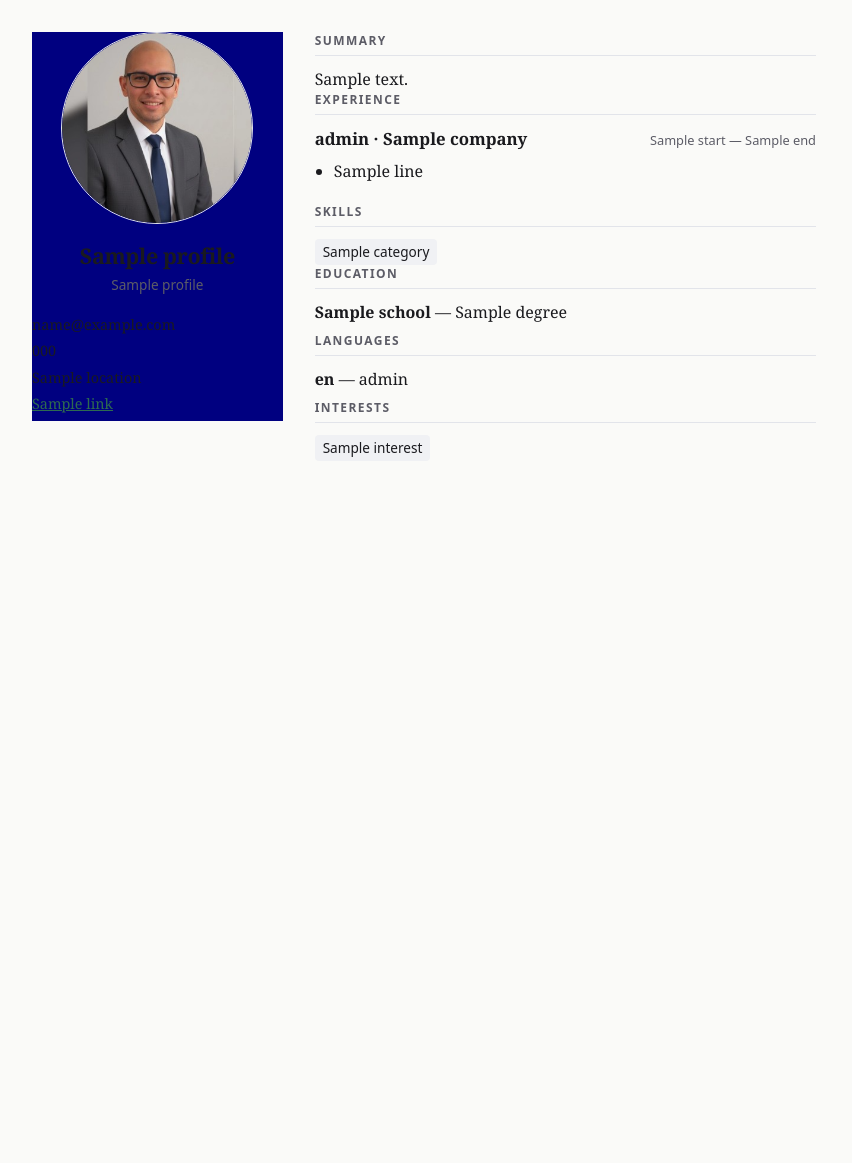
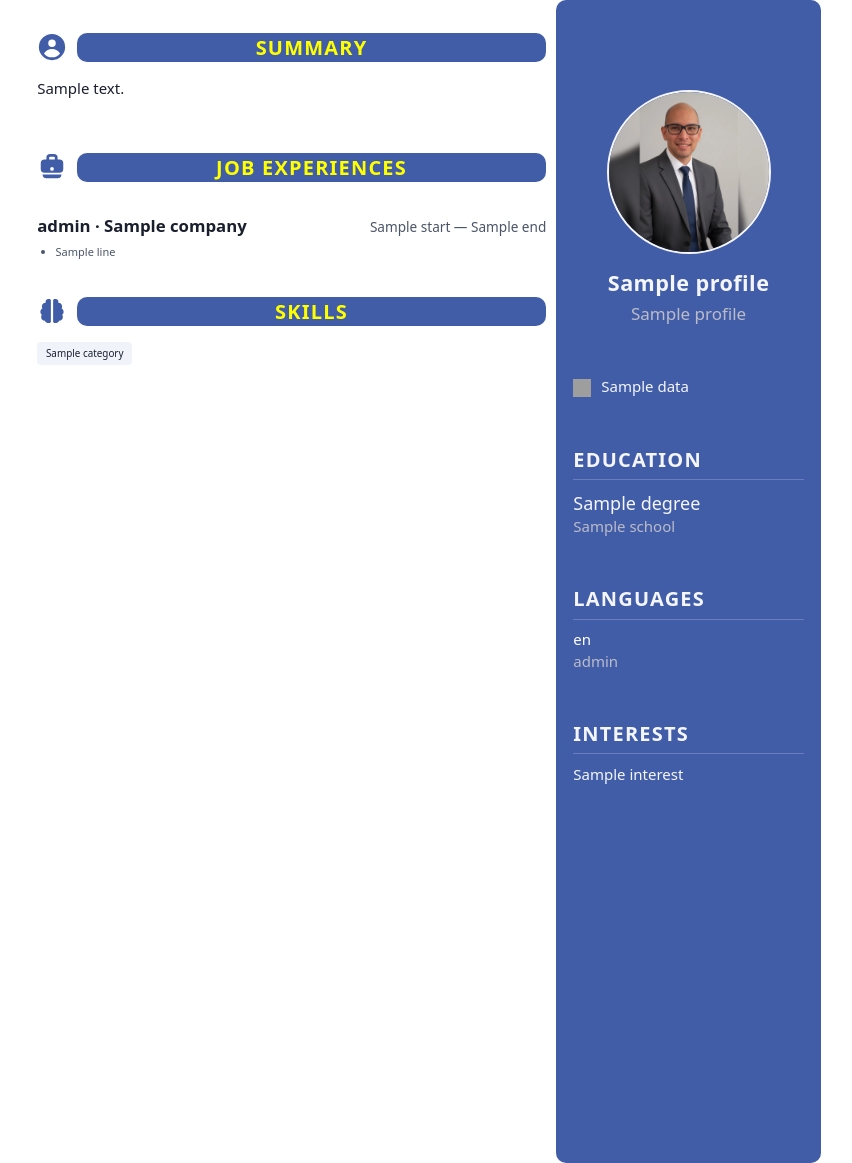
Before and after one commit to FbcGa/cv-generator, a Flask app: template src/templates/cv.html in a window 1280 px wide. Shown: the whole page, without its empty margins (216-1068 px from the left). Before the commit the page ends 457 px from the top, so only its background shows below. Run offline with Flask 3, Linux system fonts and the light colour scheme; the template is opened without the code that fills it: most values are stand-ins (such as "Sample title", 1, 10 or a date in 2020); grey boxes are pictures that could not be loaded.

Commit message:
improving template

```diff
--- a/src/static/css/styles.css
+++ b/src/static/css/styles.css
@@ -1,162 +1,297 @@
 :root {
-  --ink: #1a1a1e;
-  --muted: #5c5c66;
-  --accent: #2d6a4f;
-  --rule: #e2e4ea;
-  --paper: #fafaf8;
-  --font: "Georgia", "Times New Roman", serif;
-  --sans: system-ui, -apple-system, "Segoe UI", sans-serif;
+  --cv-sidebar-bg: #425da8;
+  --cv-sidebar-fg: #f4f6fb;
+  --cv-sidebar-muted: rgba(209, 205, 205, 0.842);
+  --cv-main-fg: #1a1f2e;
+  --cv-main-muted: #4a5568;
+  --cv-accent: #c9d4f0;
+  --cv-radius-sidebar: 10px;
+  --cv-space-xs: 0.35rem;
+  --cv-space-sm: 0.6rem;
+  --cv-space-md: 1rem;
+  --cv-space-lg: 1.25rem;
+  --cv-font-sans: system-ui, -apple-system, "Segoe UI", Roboto, sans-serif;
 }
 
-* {
-  box-sizing: border-box;
+@page {
+  size: A4;
+  margin: 12mm 14mm;
 }
 
-body {
+.cv {
+  display: grid;
+  grid-template-columns: 1fr 0.5fr;
+  width: 210mm;
+  height: 297mm;
   margin: 0 auto;
-  max-width: 52rem;
-  padding: 2rem 1.5rem 3rem;
-  font-family: var(--font);
-  color: var(--ink);
-  background: var(--paper);
+  font-family: var(--cv-font-sans);
+  font-size: 11px;
   line-height: 1.45;
+  color: var(--cv-main-fg);
+  background-color: #fff;
 }
 
-h1 {
-  font-size: 2rem;
-  margin: 0 0 0.25rem;
-  letter-spacing: -0.02em;
+.cv__sidebar {
+  background-color: var(--cv-sidebar-bg);
+  padding: var(--cv-space-lg) 17px;
+  border-radius: var(--cv-radius-sidebar);
+  color: var(--cv-sidebar-fg);
+  display: flex;
+  flex-direction: column;
+  gap: 30px;
+  height: 100%;
 }
 
-h2 {
-  font-family: var(--sans);
-  font-size: 0.75rem;
+.cv__main {
+  padding: var(--cv-space-md) 10px;
+  display: flex;
+  flex-direction: column;
+  gap: var(--cv-space-lg);
+}
+.cv-main__title-container {
+  display: flex;
+  align-items: center;
+  gap: var(--cv-space-sm);
+}
+.cv-main__icon {
+  flex-shrink: 0;
+  width: 30px;
+  height: 30px;
+}
+.cv-main__title {
+  display: flex;
+  width: 100%;
+  font-size: 20px;
+  font-weight: 700;
+  letter-spacing: 0.06em;
   text-transform: uppercase;
-  letter-spacing: 0.12em;
-  color: var(--muted);
-  border-bottom: 1px solid var(--rule);
-  padding-bottom: 0.35rem;
-  margin: 2rem 0 0.75rem;
+  background-color: var(--cv-sidebar-bg);
+  color: yellow;
+  border-radius: 10px;
+  justify-content: center;
 }
 
-h3 {
-  font-size: 1.05rem;
+/* Profile */
+.cv-profile {
+  text-align: center;
+  margin: 70px 0 20px 0;
+}
+
+.cv-profile__photo {
+  display: block;
+  margin: 0 auto var(--cv-space-md);
+  width: 160px;
+  height: 160px;
+  border-radius: 50%;
+  border: 2px solid var(--cv-sidebar-fg);
+  object-fit: cover;
+}
+
+.cv-profile__name {
+  margin: 0 0 var(--cv-space-xs);
+  font-size: 1.35rem;
+  font-weight: 700;
+  letter-spacing: 0.02em;
+  line-height: 1.2;
+}
+
+.cv-profile__headline {
+  margin: 0;
+  font-size: 17px;
+  font-weight: 300;
+  color: var(--cv-sidebar-muted);
+}
+
+/* Contact */
+.cv-contact__list {
+  list-style: none;
+  padding: 0;
+  margin: 0 0 var(--cv-space-md);
+}
+
+.cv-contact__item {
+  display: flex;
+  align-items: center;
+  gap: 10px;
+  margin-bottom: var(--cv-space-sm);
+}
+
+.cv-contact__item:last-child {
+  margin-bottom: 0;
+}
+
+.cv-contact__icon {
+  flex-shrink: 0;
+  width: 18px;
+  height: 18px;
+}
+
+.cv-contact__link {
+  text-decoration: none;
+  color: var(--cv-sidebar-fg);
+  border-bottom: 1px solid transparent;
+  font-size: 15px;
+}
+
+/* Section (shared) */
+.cv-section {
+  margin-bottom: var(--cv-space-md);
+}
+
+.cv-section:last-child {
+  margin-bottom: 0;
+}
+
+.cv-section__title {
+  margin: 0 0 var(--cv-space-sm);
+  padding-bottom: var(--cv-space-xs);
+  font-size: 20px;
+  font-weight: 700;
+  letter-spacing: 0.06em;
+  text-transform: uppercase;
+  border-bottom: 1px solid rgba(255, 255, 255, 0.2);
+}
+
+.cv__main .cv-section__title {
+  color: var(--cv-main-fg);
+  border-bottom-color: #e2e6ef;
+}
+
+.cv-section__body {
+  margin: 0;
+  padding: 0;
+  display: flex;
+  flex-direction: column;
+  gap: 10px;
+}
+
+.cv-section--sidebar .cv-section__title {
+  color: var(--cv-sidebar-fg);
+}
+
+.cv-section__text {
+  font-size: 15px;
+  text-align: justify;
   margin: 0;
 }
 
-.container {
-  width: 100%;
-  display: grid;
-  grid-template-columns: 0.5fr 1fr;
-  gap: 2rem;
-  align-items: start;
-}
-
-.profile-column {
-  position: sticky;
-  top: 1.5rem;
-  background-color: #000080;
-}
-
-.profile-photo {
-  display: block;
-  width: 100%;
-  max-width: 12rem;
-  height: auto;
-  border-radius: 50%;
-  margin: 0 auto 1rem;
-  border: 1px solid var(--rule);
-}
-
-.profile-column h1 {
-  text-align: center;
-  font-size: 1.35rem;
-}
-
-.profile-title {
-  font-family: var(--sans);
-  font-size: 0.85rem;
-  color: var(--muted);
-  text-align: center;
-  margin: 0 0 1.25rem;
-}
-
-.profile-column .contact {
-  list-style: none;
-  margin: 0;
-  padding: 0;
-  font-size: 0.9rem;
-}
-
-.profile-column .contact li {
-  margin-bottom: 0.35rem;
-  word-break: break-word;
-}
-
-.profile-column .contact a {
-  color: var(--accent);
-}
-
-.content h2:first-of-type {
-  margin-top: 0;
-}
-
-.summary {
+/* Lists */
+.cv-list {
   margin: 0;
 }
 
-.job {
-  margin-bottom: 1.25rem;
+.cv-list--sidebar {
+  color: white;
+  padding-left: 0;
 }
 
-.job-head {
+.cv-list__item {
+  display: flex;
+  flex-direction: column;
+  gap: 10px;
+}
+
+.cv-list__item-language {
+  margin: 0;
+  font-size: 15px;
+}
+
+.cv-list__item-level {
+  font-size: 15px;
+  font-weight: 200;
+  color: var(--cv-sidebar-muted);
+}
+
+/* Education (sidebar) */
+.cv-education__line {
+  margin: 0;
+  font-size: 18px;
+  font-weight: 500;
+}
+
+.cv-education__line:last-child {
+  margin-bottom: 0;
+}
+
+.cv-education__school {
+  font-size: 15px;
+  font-weight: 200;
+  gap: 10px;
+  color: var(--cv-sidebar-muted);
+}
+
+/* Experience */
+.cv-experience {
+  display: flex;
+  flex-direction: column;
+  gap: var(--cv-space-md);
+}
+
+.cv-experience > .cv-section__title {
+  margin-bottom: 0;
+}
+
+.cv-job {
+  padding-bottom: var(--cv-space-sm);
+  border-bottom: 1px solid #eef1f7;
+}
+
+.cv-job:last-child {
+  padding-bottom: 0;
+  border-bottom: none;
+}
+
+.cv-job__header {
   display: flex;
   flex-wrap: wrap;
+  align-items: baseline;
   justify-content: space-between;
-  gap: 0.5rem;
-  align-items: baseline;
+  gap: var(--cv-space-sm);
+  margin-bottom: var(--cv-space-xs);
 }
 
-.dates {
-  font-family: var(--sans);
-  font-size: 0.8rem;
-  color: var(--muted);
+.cv-job__title {
+  margin: 0;
+  font-size: 1.05rem;
+  font-weight: 600;
+  color: var(--cv-main-fg);
+}
+
+.cv-job__period {
+  flex-shrink: 0;
+  font-size: 0.85rem;
+  color: var(--cv-main-muted);
   white-space: nowrap;
 }
 
-.job ul {
-  margin: 0.5rem 0 0;
-  padding-left: 1.2rem;
+.cv-job__highlights {
+  margin: 0;
+  padding-left: 1.15rem;
+  color: var(--cv-main-muted);
 }
 
-.skills {
-  list-style: none;
+.cv-job__highlight {
+  margin-bottom: var(--cv-space-xs);
+}
+
+.cv-job__highlight:last-child {
+  margin-bottom: 0;
+}
+
+/* Skills */
+.cv-skills__list {
+  display: flex;
+  flex-wrap: wrap;
+  gap: var(--cv-space-xs) var(--cv-space-sm);
   margin: 0;
   padding: 0;
-  display: flex;
-  flex-wrap: wrap;
-  gap: 0.35rem 0.75rem;
+  list-style: none;
 }
 
-.skills li {
-  font-family: var(--sans);
-  font-size: 0.85rem;
-  padding: 0.2rem 0.5rem;
-  background: #f0f1f4;
+.cv-skills__item {
+  padding: 0.25rem 0.55rem;
+  font-size: 0.9em;
+  background: #f0f3fa;
   border-radius: 4px;
+  color: var(--cv-main-fg);
 }
-
-.edu {
-  margin-bottom: 0.5rem;
-}
-
-@media (max-width: 40rem) {
-  .container {
-    grid-template-columns: 1fr;
-  }
-
-  .profile-column {
-    position: static;
-    text-align: center;
-  }
-}
--- a/src/templates/cv.html
+++ b/src/templates/cv.html
@@ -4,92 +4,106 @@
 <head>
   <meta charset="utf-8" />
   <meta name="viewport" content="width=device-width, initial-scale=1" />
-  <title>{{ cv.profile.name }} — CV</title>
+  <title>CV Generator</title>
   <link rel="stylesheet" href="{{ url_for('static', filename='css/styles.css') }}" />
 </head>
 
-<body class="container">
-  <aside class="profile-column" aria-label="Profile">
-    <img src="{{ url_for('static', filename='profile.png') }}" alt="" class="profile-photo" />
-    <h1>{{ cv.profile.name }}</h1>
-    <p class="profile-title">{{ cv.profile.title }}</p>
-    <ul class="contact">
-      <li>{{ cv.profile.contact.email }}</li>
-      <li>{{ cv.profile.contact.phone }}</li>
-      <li>{{ cv.profile.contact.location }}</li>
-      {% for link in cv.profile.contact.links %}
-      {% if link.label == "Email" %}
-      <li><a href="mailto:{{ link.url }}">{{ link.label }}</a></li>
-      {% elif link.label == "Phone" %}
-      <li><a href="tel:{{ link.url }}">{{ link.label }}</a></li>
-      {% else %}
-      <li><a href="{{ link.url }}">{{ link.label }}</a></li>
-      {% endif %}
-      {% endfor %}
-    </ul>
-  </aside>
-
-  <main class="content">
-    <section>
-      <h2>Summary</h2>
-      <p class="summary">{{ cv.summary }}</p>
+<body class="cv">
+  <main class="cv__main">
+    <section class="cv-section">
+      <div class="cv-main__title-container">
+        <img class="cv-main__icon" src="{{ url_for('static', filename='svg/user.svg') }}" alt="" />
+        <h2 class="cv-main__title">Summary</h2>
+      </div>
+      <p class="cv-section__text">{{ cv.summary }}</p>
     </section>
 
-    <section>
-      <h2>Experience</h2>
+    <section class="cv-experience">
+      <div class="cv-main__title-container">
+        <img class="cv-main__icon" src="{{ url_for('static', filename='svg/job.svg') }}" alt="" />
+        <h2 class="cv-main__title">Job Experiences</h2>
+      </div>
       {% for job in cv["job experiences"] %}
-      <article class="job">
-        <div class="job-head">
-          <h3>{{ job.role }} · {{ job.company }}</h3>
-          <span class="dates">{{ job.start }} — {{ job.end }}</span>
+      <article class="cv-job">
+        <div class="cv-job__header">
+          <h3 class="cv-job__title">{{ job.role }} · {{ job.company }}</h3>
+          <span class="cv-job__period">{{ job.start }} — {{ job.end }}</span>
         </div>
-        <ul>
+        <ul class="cv-job__highlights">
           {% for line in job.highlights %}
-          <li>{{ line }}</li>
+          <li class="cv-job__highlight">{{ line }}</li>
           {% endfor %}
         </ul>
       </article>
       {% endfor %}
     </section>
 
-    <section>
-      <h2>Skills</h2>
-      <ul class="skills">
+    <section class="cv-skills">
+      <div class="cv-main__title-container">
+        <img class="cv-main__icon" src="{{ url_for('static', filename='svg/skills.svg') }}" alt="" />
+        <h2 class="cv-main__title">Skills</h2>
+      </div>
+      <ul class="cv-skills__list">
         {% for skill in cv.skills %}
         {% for category, _ in skill.items() %}
-        <li>{{ category }}</li>
+        <li class="cv-skills__item">{{ category }}</li>
         {% endfor %}
         {% endfor %}
       </ul>
     </section>
-
-    <section>
-      <h2>Education</h2>
-      {% for edu in cv.profile.education %}
-      <article class="edu">
-        <strong>{{ edu.school }}</strong> — {{ edu.degree }}
-      </article>
-      {% endfor %}
+  </main>
+  <aside class="cv__sidebar">
+    <section class="cv-profile">
+      <img class="cv-profile__photo" src="{{ url_for('static', filename='profile.jpg') }}"
+        alt="Portrait of {{ cv.profile.name }}" />
+      <h1 class="cv-profile__name">{{ cv.profile.name }}</h1>
+      <p class="cv-profile__headline">{{ cv.profile.title }}</p>
     </section>
 
-    <section>
-      <h2>Languages</h2>
-      {% for item in cv.profile.languages %}
-      <article class="edu">
-        <strong>{{ item.language }}</strong> — {{ item.level }}
-      </article>
-      {% endfor %}
-    </section>
-
-    <section>
-      <h2>Interests</h2>
-      <ul class="skills">
-        {% for interest in cv.profile.interests %}
-        <li>{{ interest }}</li>
+    <section class="cv-contact" aria-label="Contact">
+      <ul class="cv-contact__list">
+        {% for item in cv.profile.contact.links %}
+        <li class="cv-contact__item">
+          <img class="cv-contact__icon" src="{{ url_for('static', filename='svg/' ~ item.label ~ '.svg') }}" alt="" />
+          <a class="cv-contact__link" href="{{ item.url }}">{{ item.data }}</a>
+        </li>
         {% endfor %}
       </ul>
     </section>
-  </main>
+
+    <section class="cv-section cv-section--sidebar">
+      <h2 class="cv-section__title">Education</h2>
+      <div class="cv-section__body">
+        {% for edu in cv.profile.education %}
+        <div>
+          <p class="cv-education__line">{{ edu.degree }}</p>
+          <span class="cv-education__school">{{ edu.school }}</span>
+        </div>
+        {% endfor %}
+      </div>
+    </section>
+
+    <section class="cv-section cv-section--sidebar">
+      <h2 class="cv-section__title">Languages</h2>
+      <ul class="cv-list cv-list--sidebar">
+        <li class="cv-list__item">
+          {% for lang in cv.profile.languages %}
+          <div>
+            <p class="cv-list__item-language">{{ lang.language }}</p>
+            <span class="cv-list__item-level">{{ lang.level }}</span>
+          </div>
+          {% endfor %}
+        </li>
+      </ul>
+    </section>
+
+    <section class="cv-section cv-section--sidebar">
+      <h2 class="cv-section__title">Interests</h2>
+      {% for interest in cv.profile.interests %}
+      <p class="cv-section__text">{{ interest }}</p>
+      {% endfor %}
+    </section>
+  </aside>
 </body>
 
 </html>
```
Also changed, not shown: src/data/cv_data.json (+17 -14 lines), src/static/profile.jpg (added), src/static/profile.png (deleted), src/static/svg/email.svg (added), src/static/svg/github.svg (added), src/static/svg/job.svg (added), src/static/svg/linkedin.svg (added), src/static/svg/phone.svg (added), src/static/svg/skills.svg (added), src/static/svg/user.svg (added), 1 other file.
